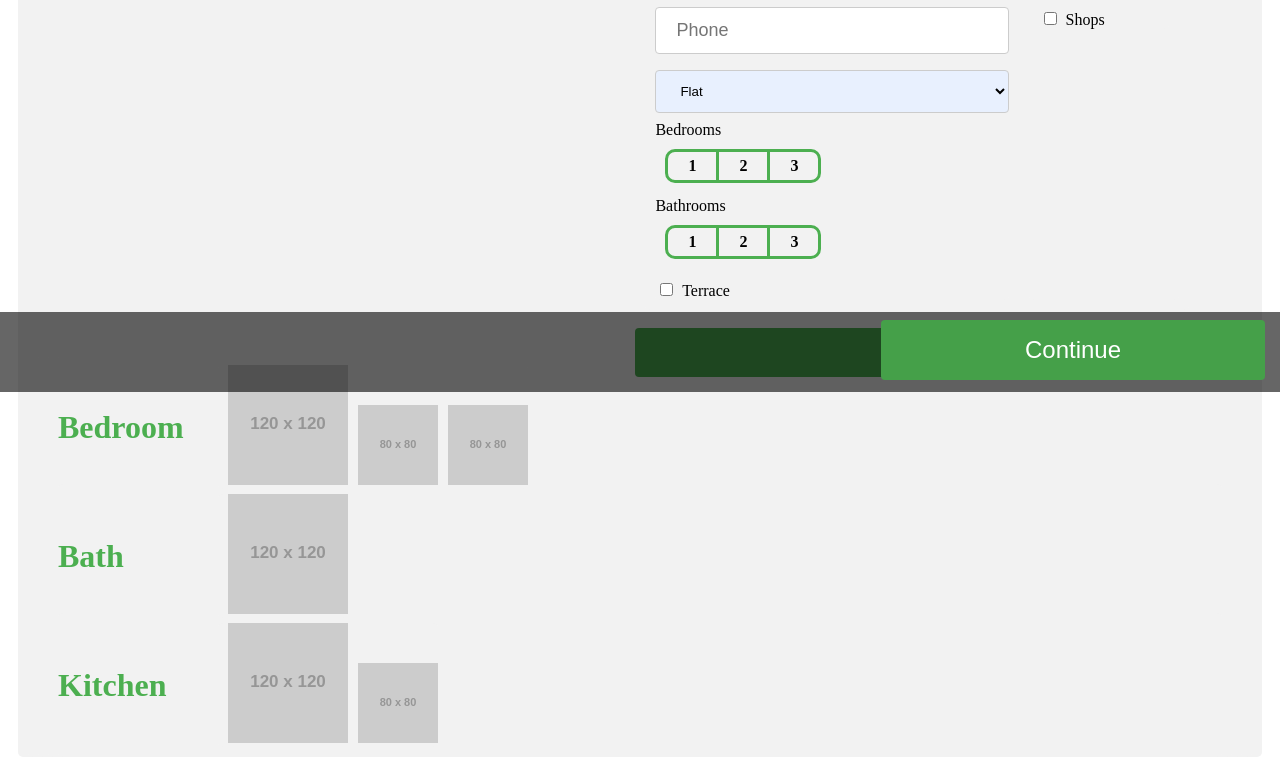
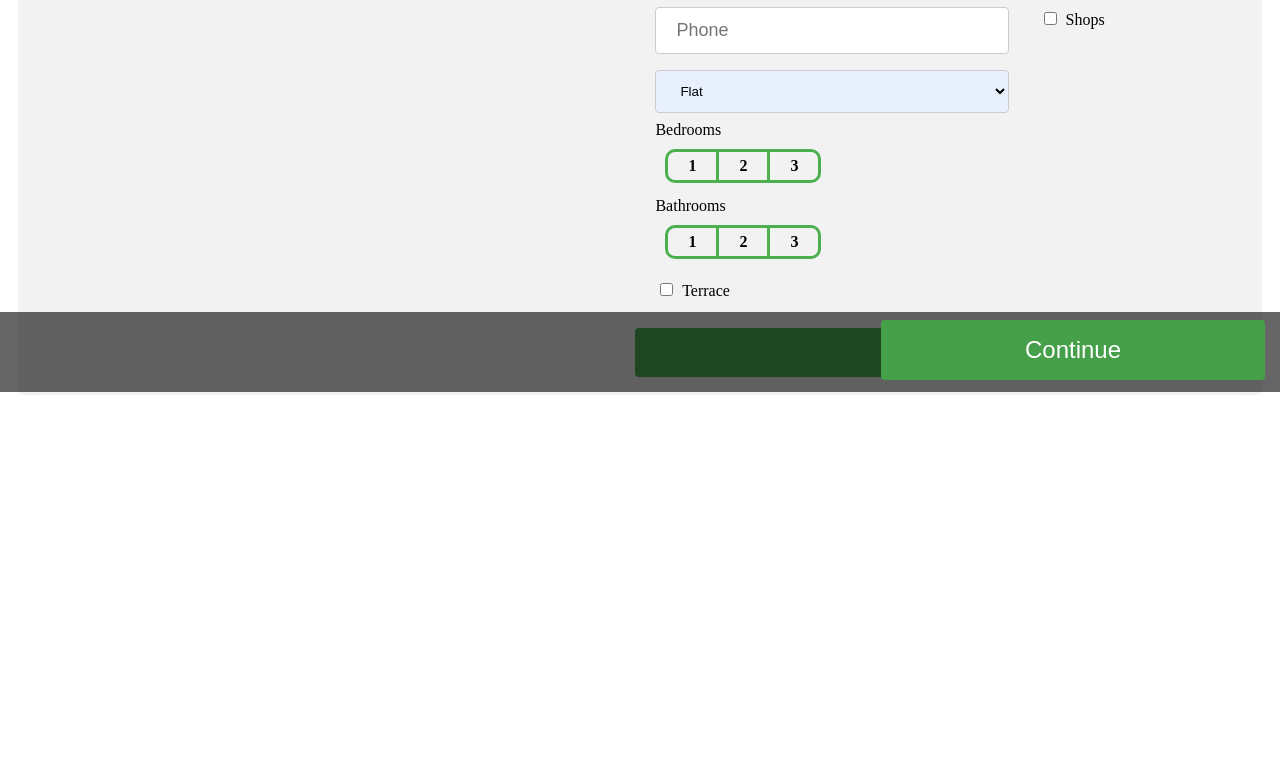
Before and after one commit to sopilnyak/property-portrait, a React (Create React App) app in the folder frontend/: page / in a window 1280 px wide. Shown: the part 408-1175 px from the top of the page. After the commit the page ends 803 px from the top, so only its background shows below. Built offline with nearby package versions, Linux system fonts and the light colour scheme.

Commit message:
Fix front

```diff
--- a/frontend/src/components/TextForm/index.js
+++ b/frontend/src/components/TextForm/index.js
@@ -7,30 +7,7 @@ class TextForm extends Component {
 
     this.state = {
       adText: "Ad text here",
-      photoGroups: [
-        {
-          room: "Bedroom",
-          photoKeys: [
-            "https://via.placeholder.com/120",
-            "https://via.placeholder.com/80",
-            "https://via.placeholder.com/80"
-          ],
-          key: 0
-        },
-        {
-          room: "Bath",
-          photoKeys: ["https://via.placeholder.com/120"],
-          key: 1
-        },
-        {
-          room: "Kitchen",
-          photoKeys: [
-            "https://via.placeholder.com/120",
-            "https://via.placeholder.com/80"
-          ],
-          key: 2
-        }
-      ]
+      photoGroups: []
     };
 
     this.formChange = this.formChange.bind(this);
@@ -58,8 +35,15 @@ class TextForm extends Component {
     xhr.setRequestHeader("Content-Type", "application/json; charset=utf-8");
     xhr.onload = () => {
       this.setState({ adText: xhr.response.description });
+      console.log(xhr.response.types);
+      this.setState({ photoGroups: xhr.response.types });
     };
-    xhr.send(JSON.stringify({ form: json_data, image_keys: [] }));
+    xhr.send(
+      JSON.stringify({
+        form: json_data,
+        image_keys: ["flat1.jpg", "flat2.jpg"]
+      })
+    );
   };
 
   render() {
```
